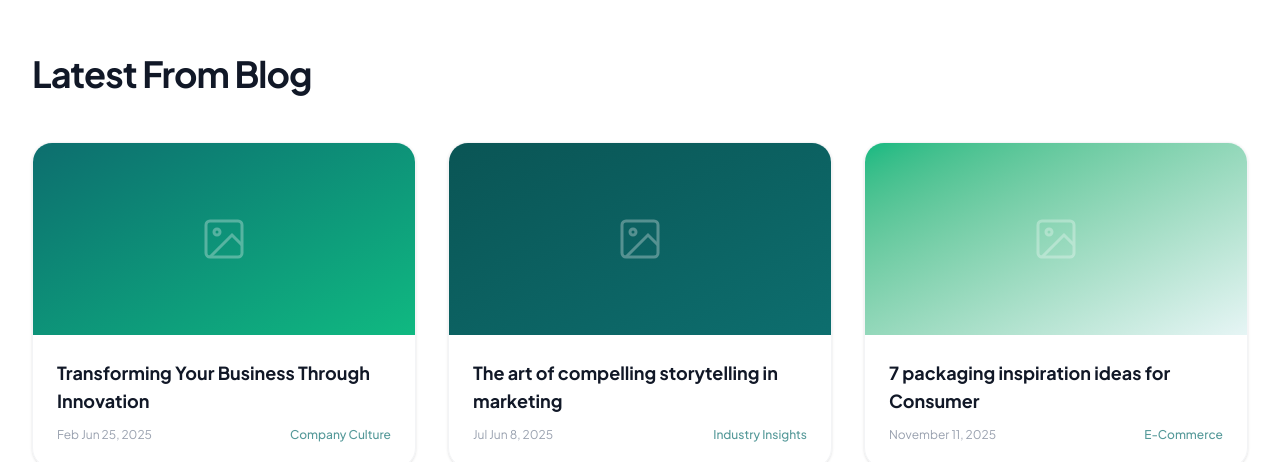
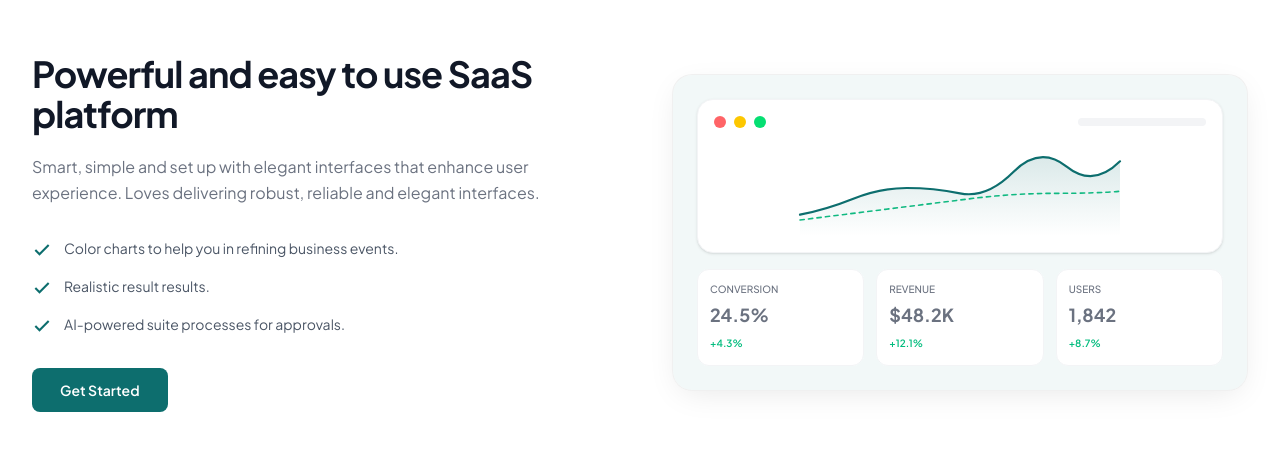
Before and after one commit to habtamubaye-devsec/Task-Spare, a Next.js app in the folder frontend/: page / in a window 1280 px wide. Shown: the part 2857-3319 px from the top of the page. Built offline with nearby package versions, Linux system fonts and the light colour scheme; no server answers.

Commit message:
feat: add PowerfulPlatform and Testimonial landing page components and implement comprehensive authentication API endpoints.

```diff
--- /dev/null
+++ b/frontend/components/landing/PowerfulPlatform.tsx
@@ -0,0 +1,116 @@
+/* ─── PowerfulPlatform Section ─── */
+/* "Powerful and easy to use SaaS platform" — split layout with
+   left text + CTAs and right dashboard screenshot mockup.
+   Matches the TaskIQ design visible in the uploaded images. */
+
+import Link from "next/link";
+
+export function PowerfulPlatform() {
+  return (
+    <section className="section-padding bg-white">
+      <div className="mx-auto max-w-7xl px-6 lg:px-8">
+        <div className="grid lg:grid-cols-2 gap-12 lg:gap-16 items-center">
+          {/* Left */}
+          <div>
+            <h2 className="text-3xl sm:text-4xl font-bold tracking-tight text-gray-900 mb-5">
+              Powerful and easy to use SaaS platform
+            </h2>
+            <p className="text-gray-500 leading-relaxed mb-8">
+              Smart, simple and set up with elegant interfaces that enhance user
+              experience. Loves delivering robust, reliable and elegant interfaces.
+            </p>
+
+            <ul className="space-y-4 mb-8">
+              {[
+                "Color charts to help you in refining business events.",
+                "Realistic result results.",
+                "AI-powered suite processes for approvals.",
+              ].map((item, i) => (
+                <li key={i} className="flex items-start gap-3">
+                  <svg className="mt-0.5 flex-shrink-0" width="20" height="20" viewBox="0 0 24 24" fill="none" stroke="#0d6e6e" strokeWidth="2.5">
+                    <polyline points="20 6 9 17 4 12" />
+                  </svg>
+                  <span className="text-sm text-gray-600">{item}</span>
+                </li>
+              ))}
+            </ul>
+
+            <Link
+              href="/register"
+              className="btn-teal px-7 py-3 text-sm font-semibold rounded-lg"
+            >
+              Get Started
+            </Link>
+          </div>
+
+          {/* Right — dashboard mockup */}
+          <div className="relative">
+            <div className="glass-panel rounded-2xl overflow-hidden shadow-xl">
+              <div className="bg-teal/5 p-6">
+                {/* Mini dashboard mockup */}
+                <div className="bg-white rounded-xl p-4 shadow-sm border border-gray-100 mb-4">
+                  <div className="flex items-center justify-between mb-3">
+                    <div className="flex items-center gap-2">
+                      <div className="w-3 h-3 rounded-full bg-red-400" />
+                      <div className="w-3 h-3 rounded-full bg-yellow-400" />
+                      <div className="w-3 h-3 rounded-full bg-green-400" />
+                    </div>
+                    <div className="h-2 w-32 bg-gray-100 rounded-full" />
+                  </div>
+
+                  {/* Line chart */}
+                  <svg viewBox="0 0 300 90" className="w-full h-24" fill="none">
+                    <defs>
+                      <linearGradient id="plateauGrad" x1="0" y1="0" x2="0" y2="1">
+                        <stop offset="0%" stopColor="#0d6e6e" stopOpacity="0.15" />
+                        <stop offset="100%" stopColor="#0d6e6e" stopOpacity="0" />
+                      </linearGradient>
+                    </defs>
+                    <path
+                      d="M0 70 Q25 65, 50 55 T100 45 T150 50 T200 30 T250 25 T300 20"
+                      stroke="#0d6e6e"
+                      strokeWidth="2"
+                      strokeLinecap="round"
+                    />
+                    <path
+                      d="M0 70 Q25 65, 50 55 T100 45 T150 50 T200 30 T250 25 T300 20 V90 H0 Z"
+                      fill="url(#plateauGrad)"
+                    />
+                    <path
+                      d="M0 75 Q40 70, 80 65 T160 55 T240 50 T300 48"
+                      stroke="#10b981"
+                      strokeWidth="1.5"
+                      strokeLinecap="round"
+                      strokeDasharray="4 4"
+                    />
+                  </svg>
+                </div>
+
+                {/* Stats row */}
+                <div className="grid grid-cols-3 gap-3">
+                  {[
+                    { label: "Conversion", value: "24.5%", change: "+4.3%" },
+                    { label: "Revenue", value: "$48.2K", change: "+12.1%" },
+                    { label: "Users", value: "1,842", change: "+8.7%" },
+                  ].map((stat) => (
+                    <div key={stat.label} className="bg-white rounded-lg p-3 border border-gray-100">
+                      <p className="text-[10px] text-gray-400 font-medium uppercase">
+                        {stat.label}
+                      </p>
+                      <p className="text-lg font-bold text-gray-900 mt-1">
+                        {stat.value}
+                      </p>
+                      <span className="text-[10px] font-semibold text-emerald-500">
+                        {stat.change}
+                      </span>
+                    </div>
+                  ))}
+                </div>
+              </div>
+            </div>
+          </div>
+        </div>
+      </div>
+    </section>
+  );
+}
```
